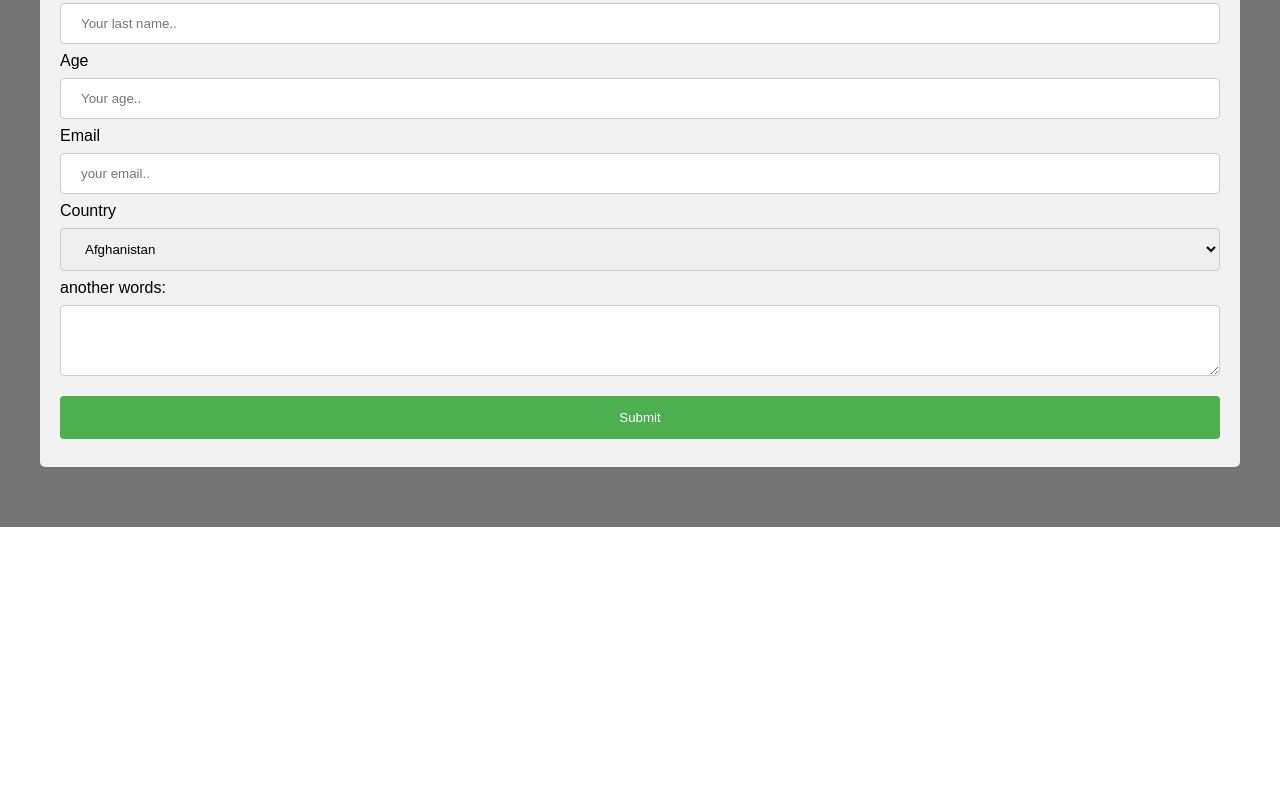
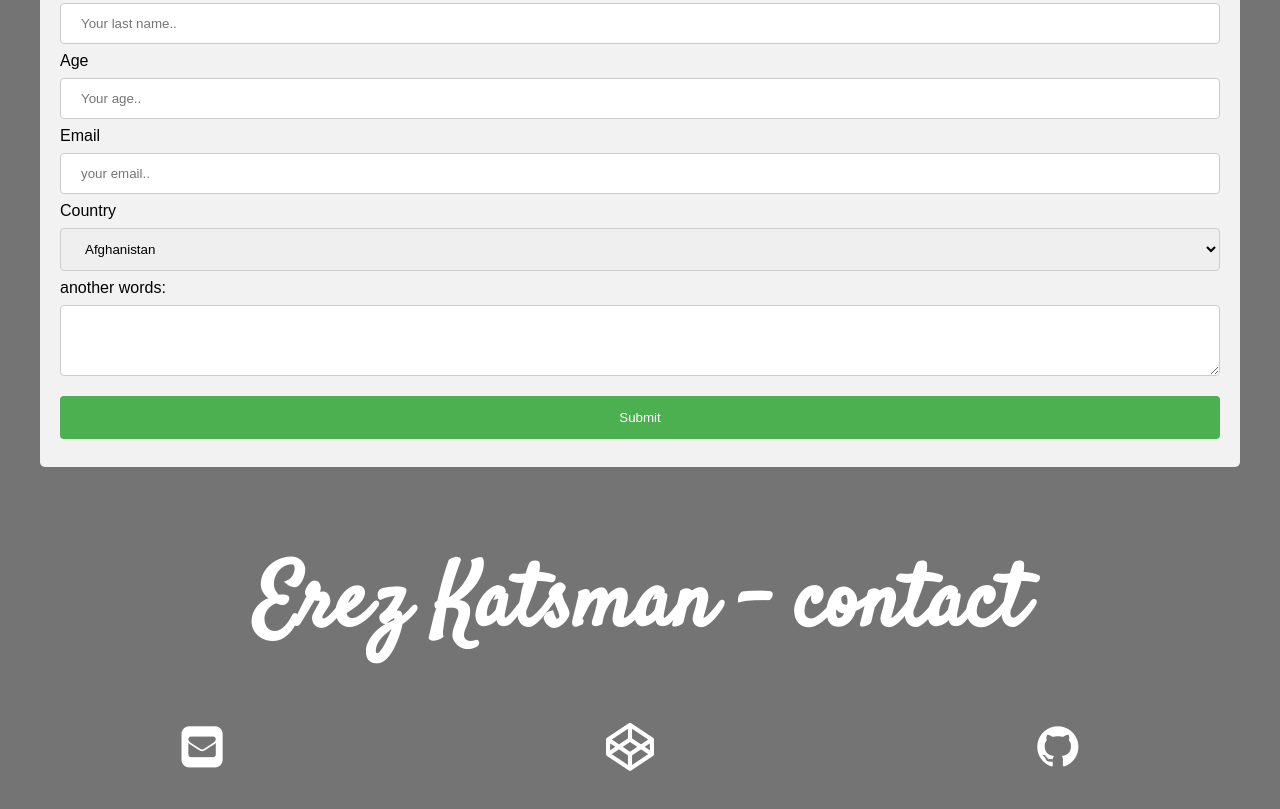
Before and after one commit to ErezKatsman/WikiPage, a plain HTML site: page formPage.html in a window 1280 px wide. Shown: the part 458-1267 px from the top of the page. Before the commit the page ends 985 px from the top, so only its background shows below. Drawn offline with Linux system fonts and the light colour scheme.

Commit message:
adding icons contact me

```diff
--- a/formPage.html
+++ b/formPage.html
@@ -5,15 +5,18 @@
     <meta charset="UTF-8" />
     <meta name="viewport" content="width=device-width, initial-scale=1.0" />
     <title>IronMan</title>
-    <link rel="shortcut icon" href="img/logoPage.jpg" />
-    <link rel="preconnect" href="https://fonts.gstatic.com" />
-    <link
-      rel="stylesheet"
-      href="https://cdnjs.cloudflare.com/ajax/libs/font-awesome/4.7.0/css/font-awesome.min.css"
-    />
     <link
       href="https://fonts.googleapis.com/css2?family=Anton&display=swap"
       rel="stylesheet"
+    />
+
+    <link
+      href="https://fonts.googleapis.com/css2?family=Satisfy&display=swap"
+      rel="stylesheet"
+    />
+    <link
+      rel="stylesheet"
+      href="https://stackpath.bootstrapcdn.com/font-awesome/4.7.0/css/font-awesome.min.css"
     />
   </head>
   <body>
@@ -325,14 +328,31 @@
           <input type="submit" value="Submit" />
         </form>
       </div>
-      <div class="icons">
-        <link
-          rel="icon"
-          type="image/png"
-          sizes="64x64"
-          href="https://codetheweb.blog/assets/img/posts/html-icons/icon64.png"
-        />
+      <br /><br />
+      <h1 class="ek-title">Erez Katsman - contact</h1>
+      <br /><br /><br />
+      <div class="icons-div">
+        <a
+          a
+          href="mailto:erezkatsman2311@gmail.com"
+          style="text-decoration: none"
+          target="_blank"
+          ><i class="fa-3x fa-envelope-square"></i
+        ></a>
+        <a
+          href="https://codepen.io/erezkatsman"
+          style="text-decoration: none"
+          target="_blank"
+          ><i class="fa-3x fa-codepen"></i
+        ></a>
+        <a
+          href="https://github.com/ErezKatsman"
+          style="text-decoration: none"
+          target="_blank"
+          ><i class="fa-3x fa-github"></i
+        ></a>
       </div>
+      <br /><br />
     </div>
   </body>
 </html>
--- a/styleWiki.css
+++ b/styleWiki.css
@@ -414,3 +414,22 @@ input[type="submit"]:hover {
   background: #7bbb5e;
   color: #fff;
 }
+.ek-title {
+  color: #fff;
+  text-align: center;
+  font-size: 5.5em;
+  font-family: "Satisfy", cursive;
+}
+.icons-div {
+  display: flex;
+  justify-content: space-around;
+}
+.icons-div i {
+  font-family: FontAwesome;
+  font-style: normal;
+  color: #fff;
+  margin-right: 20px;
+}
+.icons-div i:hover {
+  color: var(--main-red);
+}
```
